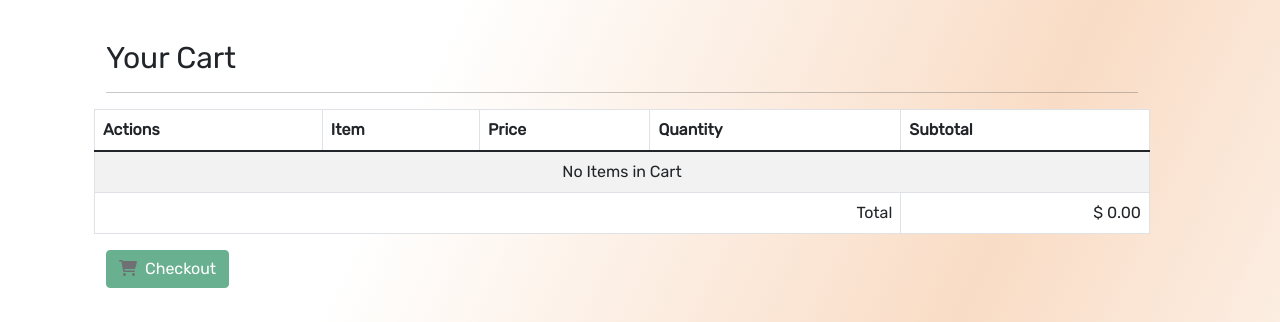
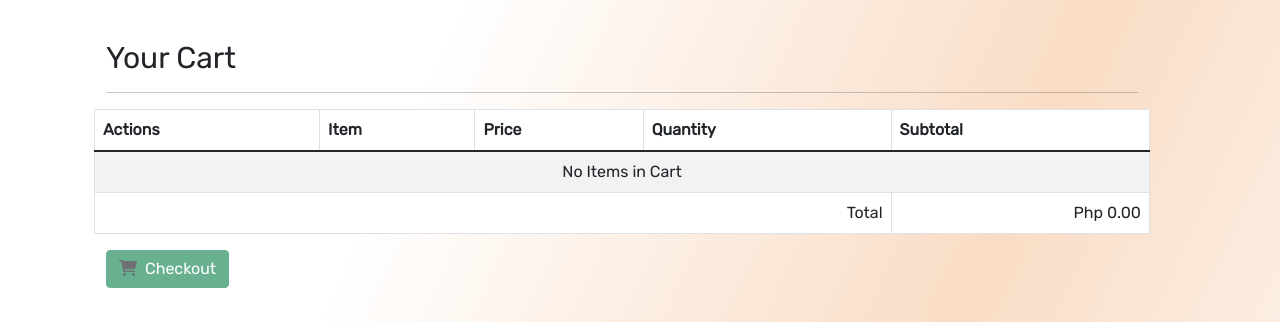
Before and after one commit to JoannaCodes/Pet-Patron, a PHP site: page /shop.php in a window 1280 px wide, after a click on "Cart". Shown: the part 386-708 px from the top of the page. Run offline with PHP 8.4, Linux system fonts and the light colour scheme; data comes from the database, SQL or seed files in the repository.

Commit message:
Update shop.php

```diff
--- a/shop.php
+++ b/shop.php
@@ -100,8 +100,8 @@
                                                     </td>
                                                     <td><?php echo $values["item_name"]; ?></td>
                                                     <td><?php echo $values["item_quantity"]; ?></td>
-                                                    <td>$ <?php echo $values["item_price"]; ?></td>
-                                                    <td>$ <?php echo number_format($values["item_quantity"] * $values["item_price"], 2); ?></td>
+                                                    <td>Php <?php echo $values["item_price"]; ?>.00</td>
+                                                    <td>Php <?php echo number_format($values["item_quantity"] * $values["item_price"], 2); ?></td>
                                                 </tr>
                                                 <?php
                                                 $total = $total + ($values["item_quantity"] * $values["item_price"]);
@@ -110,7 +110,7 @@
                                             ?>
                                             <tr>
                                                 <td colspan="4" align="right">Total</td>
-                                                <td align="right">$ <?php echo number_format($total, 2); ?></td>
+                                                <td align="right">Php <?php echo number_format($total, 2); ?></td>
                                             </tr>
                                             <?php
                                         }
@@ -122,7 +122,7 @@
                                                 </tr>
                                                 <tr>
                                                     <td colspan="4" align="right">Total</td>
-                                                    <td align="right">$ <?php echo number_format($total, 2); ?></td>
+                                                    <td align="right">Php <?php echo number_format($total, 2); ?></td>
                                                 </tr>
                                             <?php
                                         }
```
